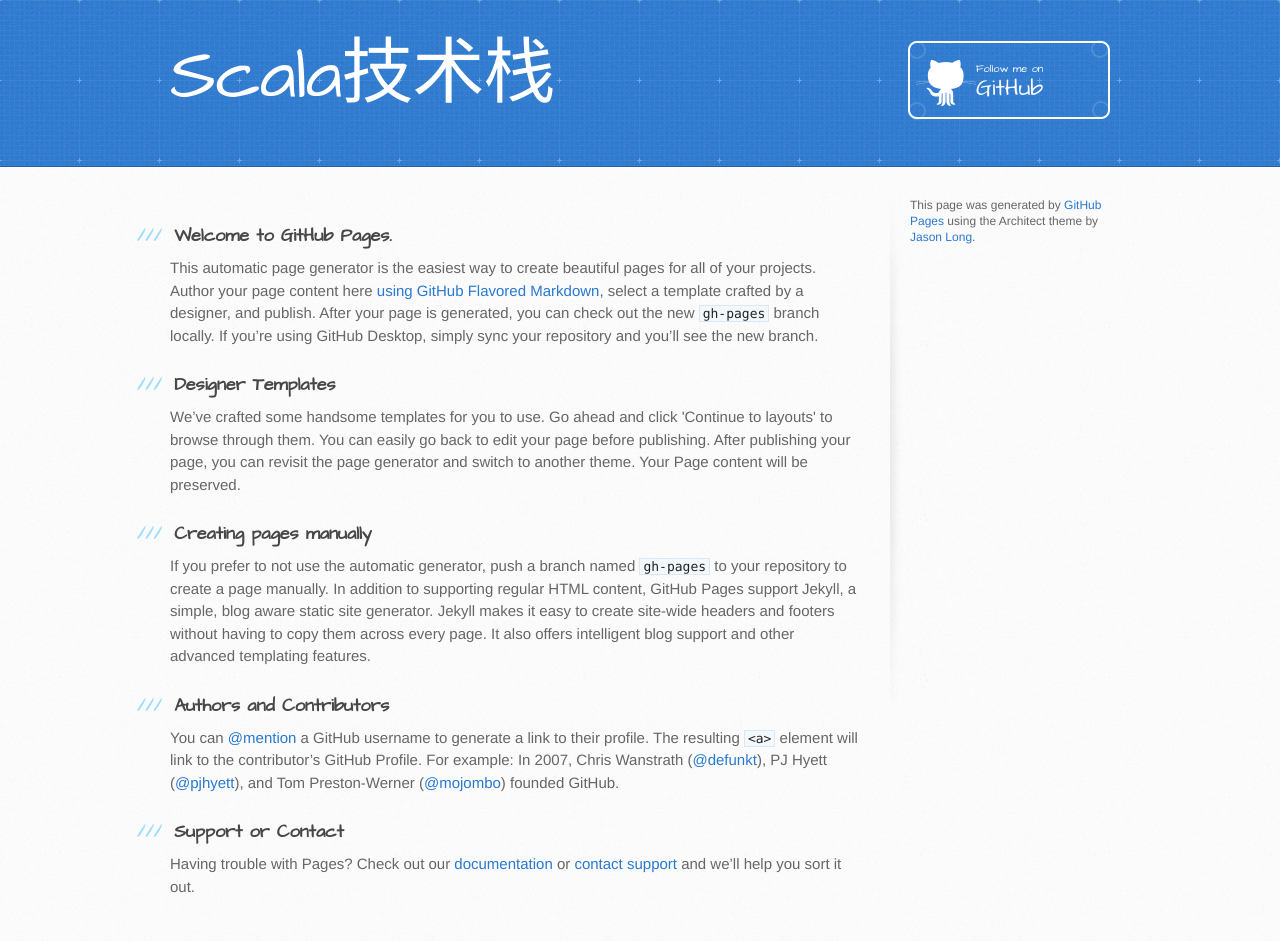
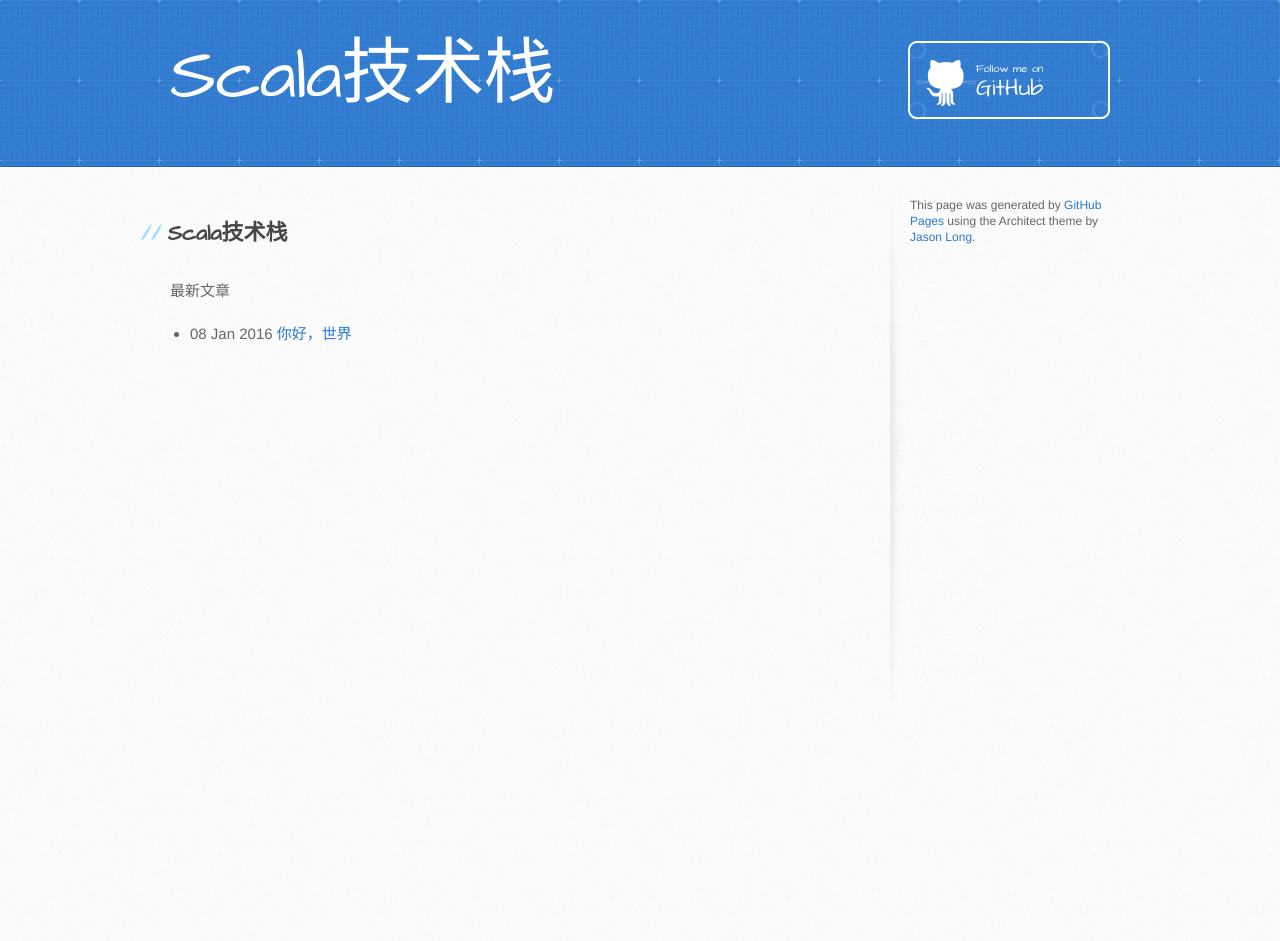
Before and after one commit to WayneWang12/scweang.github.io, a Jekyll site: the page built from index.html, in a window 1280 px wide. Built offline with Jekyll 4.4.1, drawn with Linux system fonts in a browser that asks for light colours; after the commit the page ends 900 px from its top, so only the background shows below that.

Commit message:
修改baseurl

```diff
--- a/_config.yml
+++ b/_config.yml
@@ -1 +1 @@
-baseurl: scweang.github.io/
+baseurl: /
--- a/_layouts/default.html
+++ b/_layouts/default.html
@@ -1,10 +1,44 @@
 <!DOCTYPE html>
-<html lang="en">
-<head>
-    <meta http-equiv="content-type" content="text/html; charset=utf-8"/>
-    　　　　<title>{{ page.title }}</title>
-</head>
-<body>
-　　　　{{ content }}
-</body>
+<html>
+  <head>
+    <meta charset='utf-8'>
+    <meta http-equiv="X-UA-Compatible" content="chrome=1">
+    <meta name="viewport" content="width=device-width, initial-scale=1, maximum-scale=1">
+    <link href='https://fonts.googleapis.com/css?family=Architects+Daughter' rel='stylesheet' type='text/css'>
+    <link rel="stylesheet" type="text/css" href="stylesheets/stylesheet.css" media="screen">
+    <link rel="stylesheet" type="text/css" href="stylesheets/github-light.css" media="screen">
+    <link rel="stylesheet" type="text/css" href="stylesheets/print.css" media="print">
+
+    <!--[if lt IE 9]>
+    <script src="//html5shiv.googlecode.com/svn/trunk/html5.js"></script>
+    <![endif]-->
+
+    <title>Scala技术栈 by scweang</title>
+  </head>
+
+  <body>
+    <header>
+      <div class="inner">
+        <h1>{{ page.title }}</h1>
+        <h2></h2>
+        <a href="https://github.com/scweang" class="button"><small>Follow me on</small> GitHub</a>
+      </div>
+    </header>
+
+    <div id="content-wrapper">
+      <div class="inner clearfix">
+        <section id="main-content">
+          {{ content }}
+        </section>
+
+        <aside id="sidebar">
+
+
+          <p>This page was generated by <a href="https://pages.github.com">GitHub Pages</a> using the Architect theme by <a href="https://twitter.com/jasonlong">Jason Long</a>.</p>
+        </aside>
+      </div>
+    </div>
+
+
+  </body>
 </html>
--- a/index.html
+++ b/index.html
@@ -1,67 +1,12 @@
-<!DOCTYPE html>
-<html>
-  <head>
-    <meta charset='utf-8'>
-    <meta http-equiv="X-UA-Compatible" content="chrome=1">
-    <meta name="viewport" content="width=device-width, initial-scale=1, maximum-scale=1">
-    <link href='https://fonts.googleapis.com/css?family=Architects+Daughter' rel='stylesheet' type='text/css'>
-    <link rel="stylesheet" type="text/css" href="stylesheets/stylesheet.css" media="screen">
-    <link rel="stylesheet" type="text/css" href="stylesheets/github-light.css" media="screen">
-    <link rel="stylesheet" type="text/css" href="stylesheets/print.css" media="print">
+---
+layout: default
+title: Scala技术栈
+---
 
-    <!--[if lt IE 9]>
-    <script src="//html5shiv.googlecode.com/svn/trunk/html5.js"></script>
-    <![endif]-->
-
-    <title>Scala技术栈 by scweang</title>
-  </head>
-
-  <body>
-    <header>
-      <div class="inner">
-        <h1>Scala技术栈</h1>
-        <h2></h2>
-        <a href="https://github.com/scweang" class="button"><small>Follow me on</small> GitHub</a>
-      </div>
-    </header>
-
-    <div id="content-wrapper">
-      <div class="inner clearfix">
-        <section id="main-content">
-          <h3>
-<a id="welcome-to-github-pages" class="anchor" href="#welcome-to-github-pages" aria-hidden="true"><span class="octicon octicon-link"></span></a>Welcome to GitHub Pages.</h3>
-
-<p>This automatic page generator is the easiest way to create beautiful pages for all of your projects. Author your page content here <a href="https://guides.github.com/features/mastering-markdown/">using GitHub Flavored Markdown</a>, select a template crafted by a designer, and publish. After your page is generated, you can check out the new <code>gh-pages</code> branch locally. If you’re using GitHub Desktop, simply sync your repository and you’ll see the new branch.</p>
-
-<h3>
-<a id="designer-templates" class="anchor" href="#designer-templates" aria-hidden="true"><span class="octicon octicon-link"></span></a>Designer Templates</h3>
-
-<p>We’ve crafted some handsome templates for you to use. Go ahead and click 'Continue to layouts' to browse through them. You can easily go back to edit your page before publishing. After publishing your page, you can revisit the page generator and switch to another theme. Your Page content will be preserved.</p>
-
-<h3>
-<a id="creating-pages-manually" class="anchor" href="#creating-pages-manually" aria-hidden="true"><span class="octicon octicon-link"></span></a>Creating pages manually</h3>
-
-<p>If you prefer to not use the automatic generator, push a branch named <code>gh-pages</code> to your repository to create a page manually. In addition to supporting regular HTML content, GitHub Pages support Jekyll, a simple, blog aware static site generator. Jekyll makes it easy to create site-wide headers and footers without having to copy them across every page. It also offers intelligent blog support and other advanced templating features.</p>
-
-<h3>
-<a id="authors-and-contributors" class="anchor" href="#authors-and-contributors" aria-hidden="true"><span class="octicon octicon-link"></span></a>Authors and Contributors</h3>
-
-<p>You can <a href="https://github.com/blog/821" class="user-mention">@mention</a> a GitHub username to generate a link to their profile. The resulting <code>&lt;a&gt;</code> element will link to the contributor’s GitHub Profile. For example: In 2007, Chris Wanstrath (<a href="https://github.com/defunkt" class="user-mention">@defunkt</a>), PJ Hyett (<a href="https://github.com/pjhyett" class="user-mention">@pjhyett</a>), and Tom Preston-Werner (<a href="https://github.com/mojombo" class="user-mention">@mojombo</a>) founded GitHub.</p>
-
-<h3>
-<a id="support-or-contact" class="anchor" href="#support-or-contact" aria-hidden="true"><span class="octicon octicon-link"></span></a>Support or Contact</h3>
-
-<p>Having trouble with Pages? Check out our <a href="https://help.github.com/pages">documentation</a> or <a href="https://github.com/contact">contact support</a> and we’ll help you sort it out.</p>
-        </section>
-
-        <aside id="sidebar">
-
-
-          <p>This page was generated by <a href="https://pages.github.com">GitHub Pages</a> using the Architect theme by <a href="https://twitter.com/jasonlong">Jason Long</a>.</p>
-        </aside>
-      </div>
-    </div>
-
-
-  </body>
-</html>
+<h2>{{ page.title }}</h2>
+　　<p>最新文章</p>
+<ul>
+    {% for post in site.posts %}
+    <li>{{ post.date | date_to_string }} <a href="{{ post.url }}">{{ post.title }}</a></li>
+    {% endfor %}
+</ul>
```
